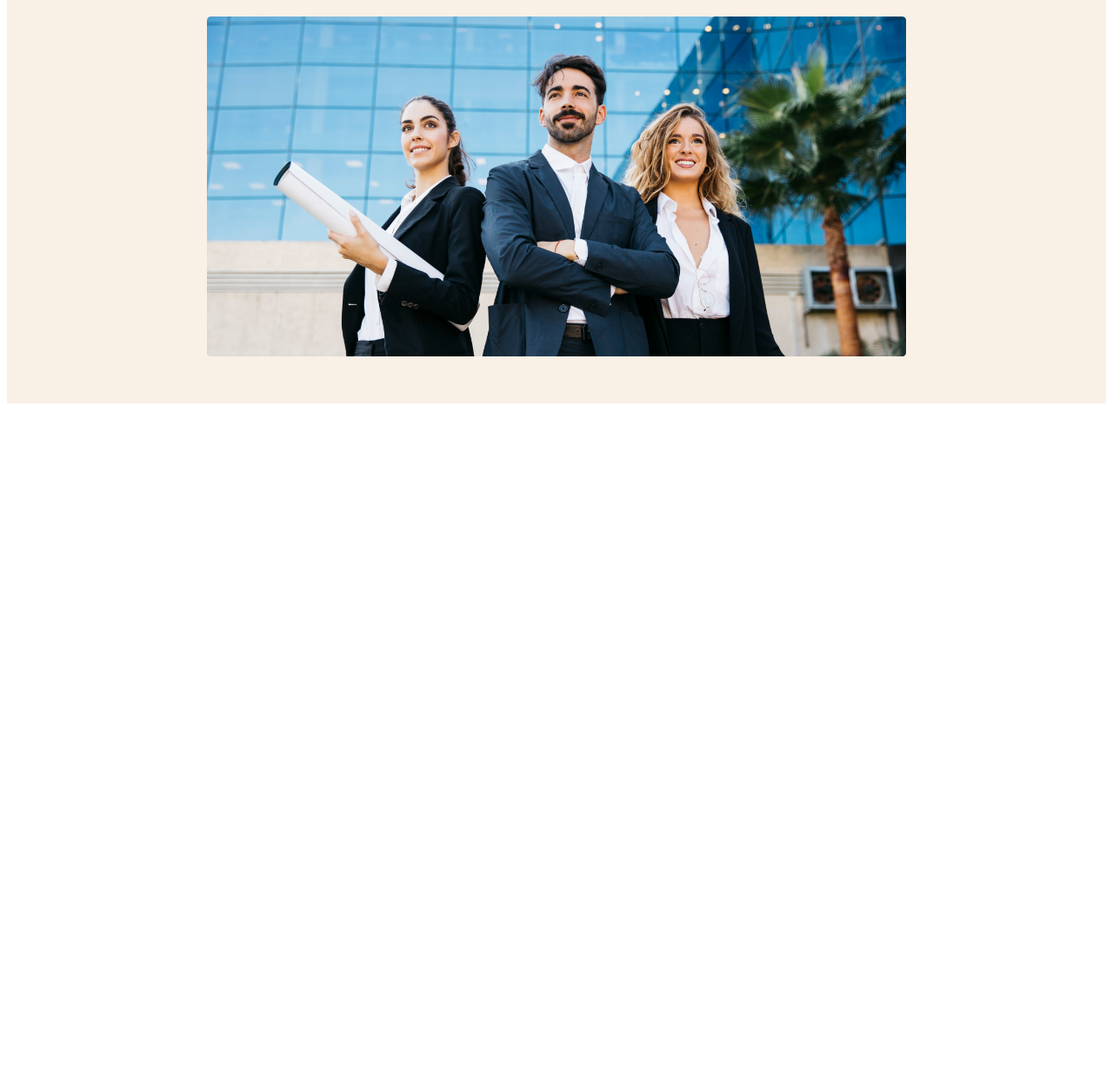
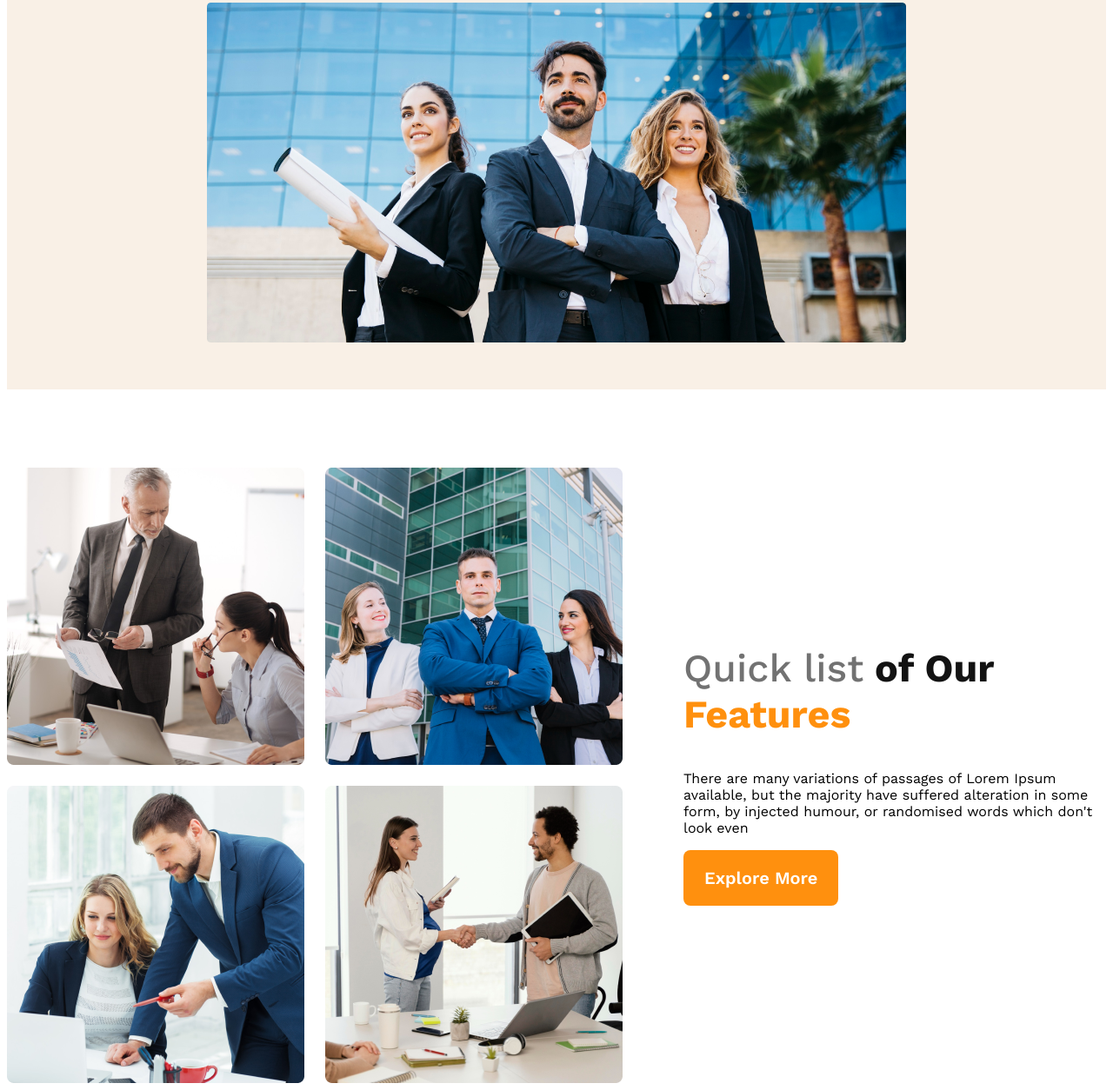
Before and after one commit to TayasirMalek/g3-architect-website, a plain HTML site: page index.html in a window 1280 px wide. Shown: the part 678-1932 px from the top of the page at 87% size. Before the commit the page ends 1150 px from the top, so only its background shows below. Drawn offline with nearby package versions, Linux system fonts and the light colour scheme.

Commit message:
features content added

```diff
--- a/index.html
+++ b/index.html
@@ -36,16 +36,22 @@
     </header>
     <!-- header end -->
     <main>
-        <!-- feature section start -->
-        <section>
-            <div>
-
+        <!-- teams section start -->
+        <section class="teams-container">
+            <div class="teams-img-container">
+                <img src="images/team1.png" alt="">
+                <img src="images/team2.png" alt="">
+                <img src="images/team3.png" alt="">
+                <img src="images/team4.png" alt="">
             </div>
-            <div>
+            <div class="teams-content">
+                <h1 class="teams-title"><span class="span-1">Quick list</span> <span class="span-2">of Our</span> <span class="span-3">Features</span></h1>
+                <p class="teams-desc">There are many variations of passages of Lorem Ipsum available, but the majority have suffered alteration in some form, by injected humour, or randomised words which don't look even</p>
+                <button class="btn-primary">Explore More</button>
 
             </div>
         </section>
-        <!-- feature section end -->
+        <!-- teams section end -->
     </main>
     <footer>
 
--- a/style.css
+++ b/style.css
@@ -11,6 +11,7 @@
 header {
     background: rgba(196, 112, 15, 0.1);
     padding: 50px 230px;
+    margin-bottom: 90px;
 }
 
 nav {
@@ -29,7 +30,7 @@ nav>ul {
     display: flex;
 }
 
-nav > ul li {
+nav>ul li {
     list-style-type: none;
     font-size: 18px;
     font-weight: 500;
@@ -59,6 +60,7 @@ nav li a {
     font-size: 16px;
     font-weight: 400;
     line-height: 26px;
+    margin-bottom: 30px;
 }
 
 .btn-primary {
@@ -69,9 +71,9 @@ nav li a {
     border: 0;
     border-radius: 8px;
     background: #FF900E;
-    margin-top: 30px;
 }
-.banner img{
+
+.banner img {
     margin-top: 50px;
     width: 100%;
 }
@@ -81,9 +83,10 @@ nav li a {
 
 @media screen and (max-width: 576px) {
 
-    header{
+    header {
         padding: 20px;
     }
+
     nav {
         flex-direction: column;
     }
@@ -93,10 +96,51 @@ nav li a {
 
 @media screen and (min-width:576px) and (max-width: 960px) {
 
-    header{
+    header {
         padding: 20px;
     }
+
     nav {
         flex-direction: column;
     }
 }
+
+/* main styles */
+
+main {
+    max-width: 1440px;
+    margin: 0 auto;
+}
+
+/* teams style */
+.teams-container {
+    display: flex;
+    align-items: center;
+    gap: 70px;
+}
+
+.teams-img-container {
+    display: grid;
+    grid-template-columns: repeat(2, 1fr);
+    gap: 24px;
+}
+
+.teams-title {
+    max-width: 460px;
+    font-size: 2.8rem;
+}
+
+.span-1 {
+    font-weight: 500;
+    color: #727272;
+}
+
+.span-2 {
+    color: #131313;
+    font-weight: 700;
+}
+
+.span-3 {
+    color: #FF900E;
+    font-weight: 700;
+}
```
